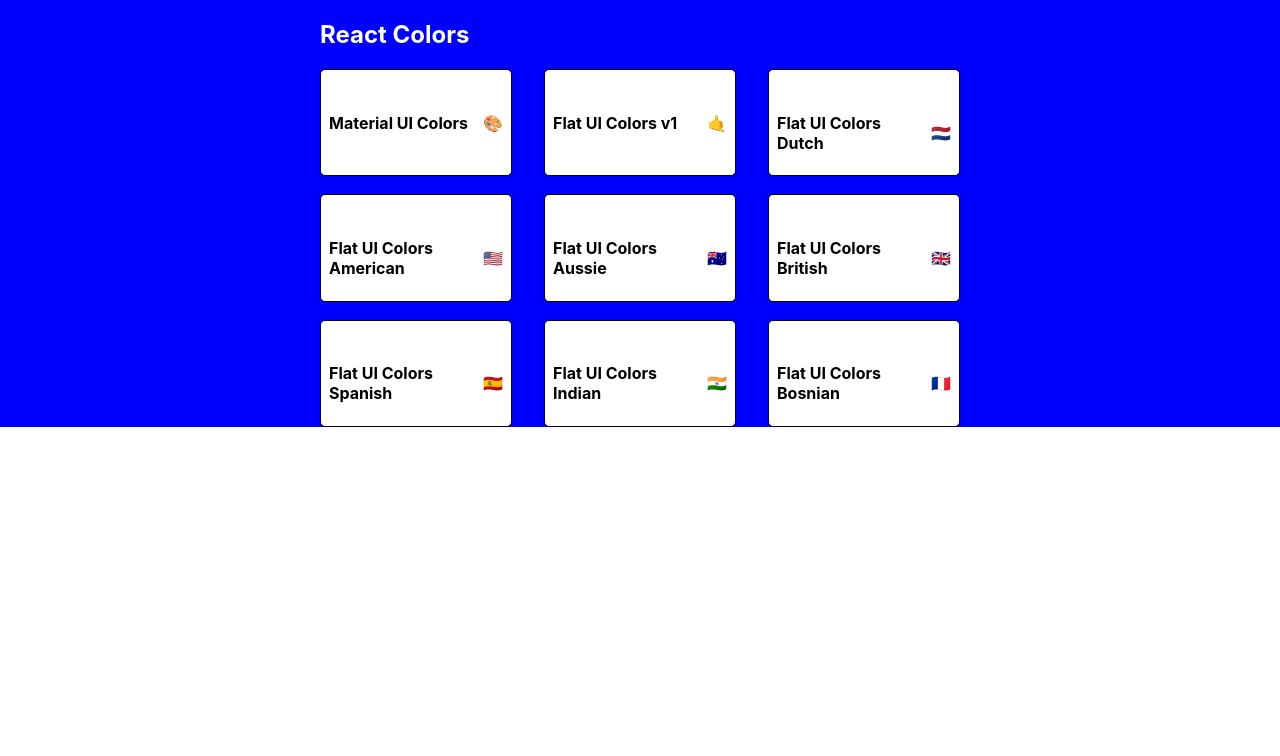
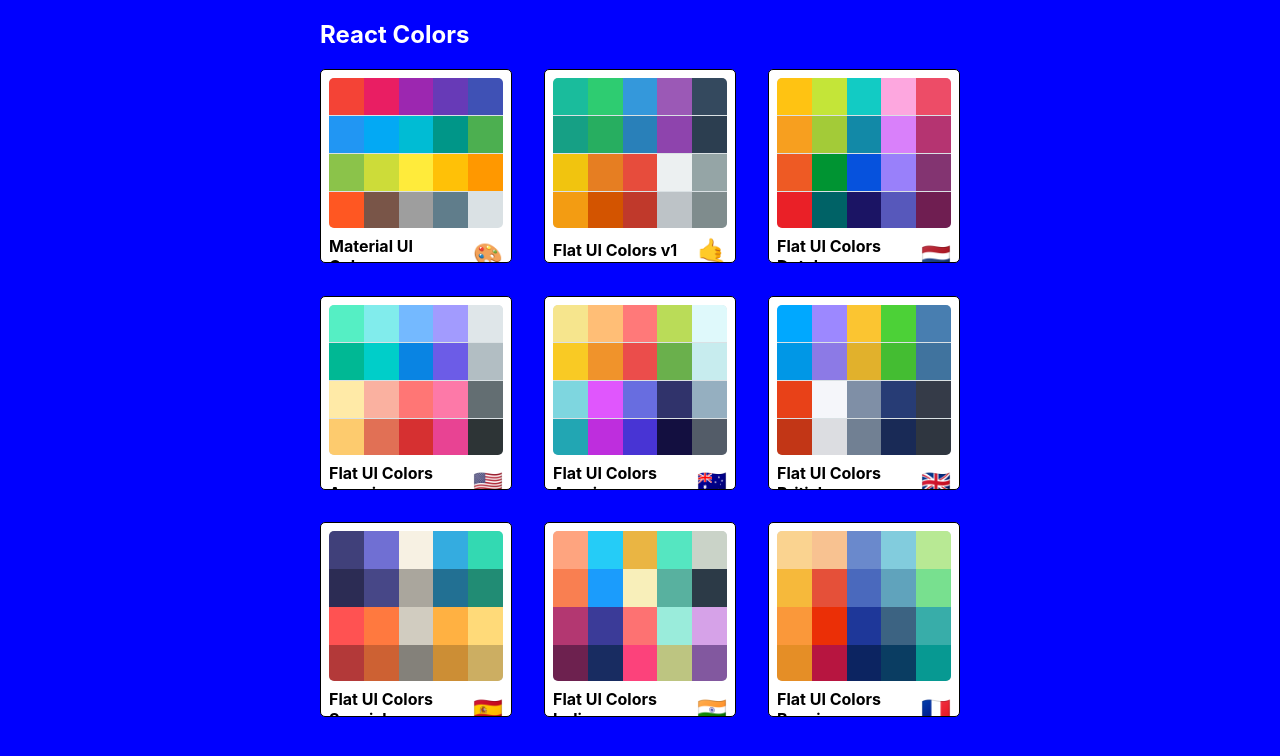
Before and after one commit to SaladinDacic/MassiveReact-Color-Project, a React (Create React App) app: page / in a window 1280 px wide. Shown: the top 756 px of the page. Built offline with nearby package versions, Linux system fonts and the light colour scheme.

Commit message:
Finish styling MiniPalette

```diff
--- a/src/MiniPalette.js
+++ b/src/MiniPalette.js
@@ -1,47 +1,64 @@
 import React from 'react';
 import { withStyles } from '@material-ui/styles';
-import PaletteList from './PaletteList';
+// import PaletteList from './PaletteList';
 
 const styles = {
 	root: {
-		backgroundColor: 'white',
-		border: '1px solid black',
-		borderRadius: '5px',
-		padding: '0.5rem',
-		position: 'relative',
-		overflow: 'hidden',
-		'&:hover': {
-			cursor: 'pointer'
+		backgroundColor: "white",
+		border: "1px solid black",
+		borderRadius: "5px",
+		padding: "0.5rem",
+		position: "relative",
+		overflow: "hidden",
+		"&:hover": {
+		  cursor: "pointer"
 		}
 	  },
 	  colors: {
-		backgroundColor: 'grey'
+		backgroundColor: "#dae1e4",
+		height: "150px",
+		width: "100%",
+		borderRadius: "5px",
+		overflow: "hidden"
 	  },
 	  title: {
-		display: 'flex',
-		justifyContent: 'space-between',
-		alignItems: 'center',
-		marging: '0',
-		color: 'black',
-		paddingTop: '0.5rem',
-		fontSize: '1rem',
-		position: 'relative'
+		display: "flex",
+		justifyContent: "space-between",
+		alignItems: "center",
+		margin: "0",
+		color: "black",
+		paddingTop: "0.5rem",
+		fontSize: "1rem",
+		position: "relative"
 	  },
-	"title__emoji": {
-		marginLeft: '0.5rem',
-		fontSize: '1.5rem'
+	  emoji: {
+		marginLeft: "0.5rem",
+		fontSize: "1.5rem"
+	  },
+	  miniColor: {
+		height: "25%",
+		width: "20%",
+		display: "inline-block",
+		margin: "0 auto",
+		position: "relative",
+		marginBottom: "-3.5px"
 	  }
 };
 
 function MiniPalette(props) {
-	const { classes, paletteName, emoji } = props;
+	const { classes, paletteName, emoji, colors } = props;
+	const miniColorBoxes = colors.map((color) => {
+		return <div className={classes.miniColor} style={{ backgroundColor: color.color }} key={color.name}/>;
+	});
 	console.log(classes, paletteName, emoji);
 	return (
 		<div className={classes.root}>
-			<div className={classes.colors} />
+			<div className={classes.container}>
+				<div className={classes.colors}>{miniColorBoxes}</div>
 				<h5 className={classes.title}>
 					{paletteName} <span className={classes.emoji}>{emoji}</span>
 				</h5>
+			</div>
 		</div>
 	);
 }
--- a/src/PaletteList.js
+++ b/src/PaletteList.js
@@ -6,7 +6,7 @@
 const styles = {
 	root: {
         backgroundColor: "blue",
-        height: "100%",
+        height: "100vh",
         display: "flex",
         alignItems: "flex-start",
         justifyContent: "center"
```
Also changed, not shown: 1 other file (tests, documents, lock files or other folders). Lines whose indentation alone changed are shown as unchanged.
